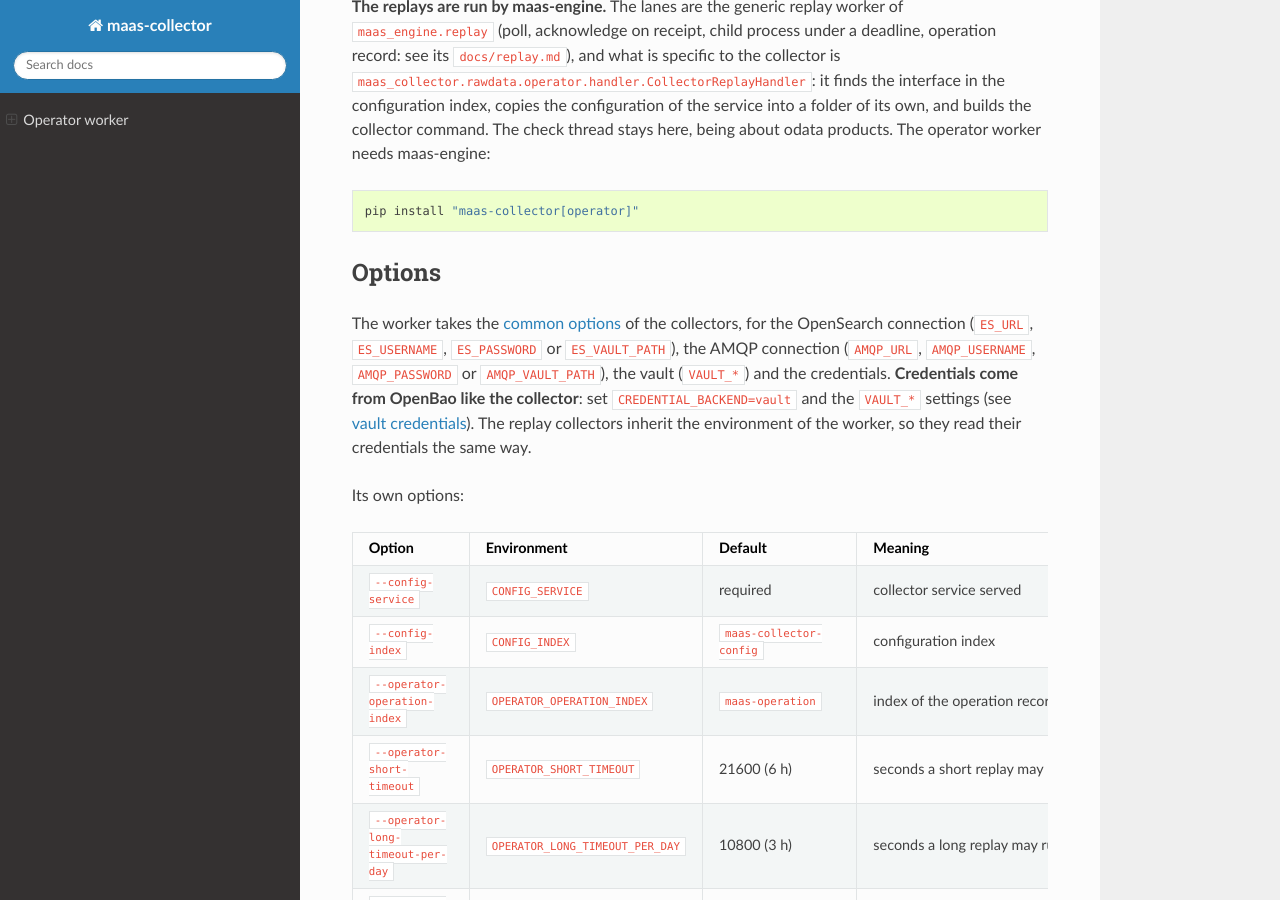
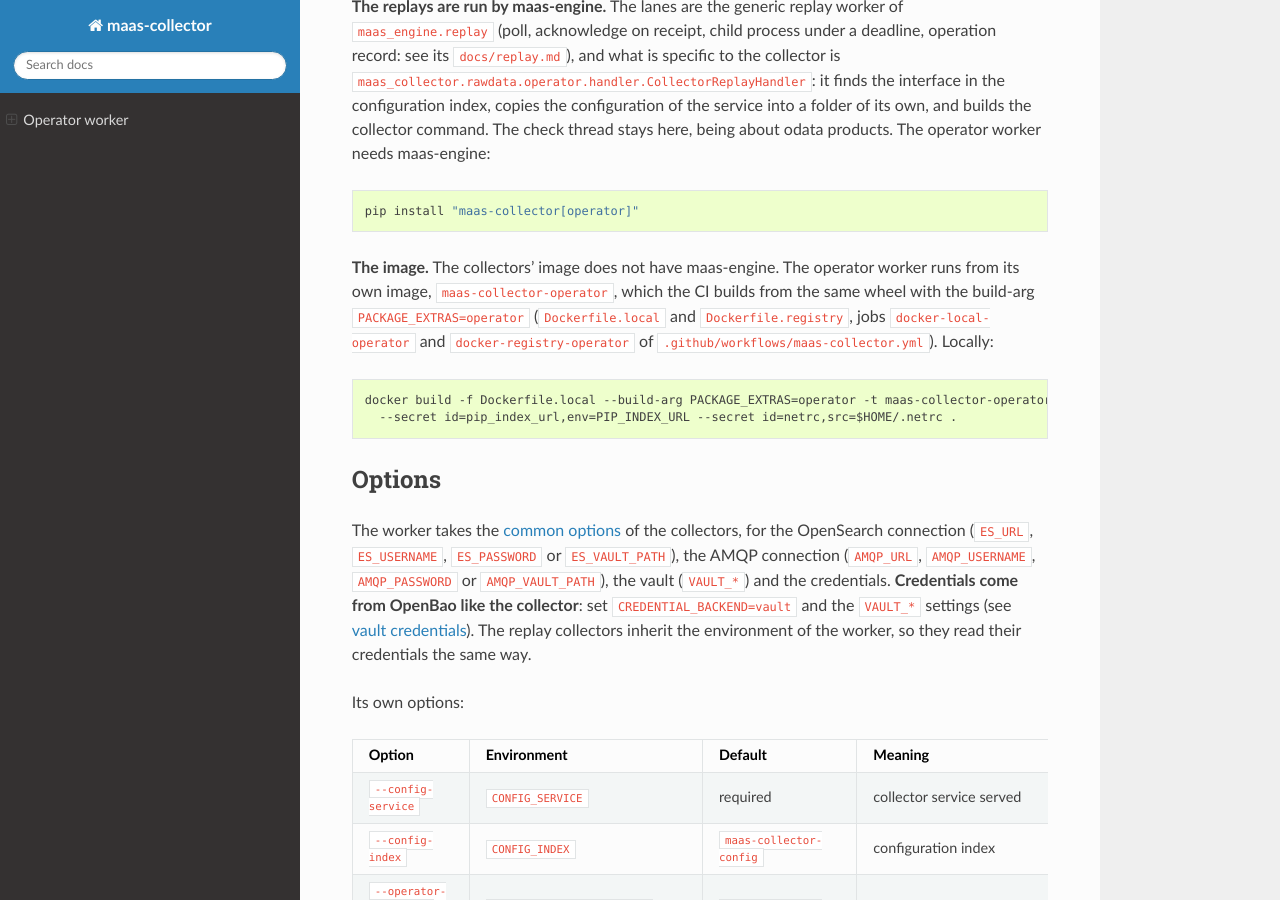
Before and after one commit to CSC-Operations-Coordination-Service/maas-collector, a Sphinx documentation site: the page built from docs/operator_worker.md, in a window 1280 px wide and 900 px high, scrolled down 499 px. Built offline with Sphinx 7.4.7 and the Read the Docs theme 3.1.0, drawn with Linux system fonts in a browser that asks for light colours; the version number is read from the project's files by our own code.

Commit message:
build: :wrench: Build an operator image with maas-engine
The operator worker needs maas-engine, which the collectors' image does not have.
Both Dockerfiles take a PACKAGE_EXTRAS build-arg (empty by default) and the CI builds
a second image, maas-collector-operator, with PACKAGE_EXTRAS=operator. The
collectors' image is unchanged.

Co-Authored-By: Claude Sonnet 5.5 <noreply@anthropic.com>

````diff
--- a/docs/operator_worker.md
+++ b/docs/operator_worker.md
@@ -27,6 +27,13 @@ about odata products. The operator worker needs maas-engine:
 
 ```
 pip install "maas-collector[operator]"
+```
+
+**The image.** The collectors' image does not have maas-engine. The operator worker runs from its own image, `maas-collector-operator`, which the CI builds from the same wheel with the build-arg `PACKAGE_EXTRAS=operator` (`Dockerfile.local` and `Dockerfile.registry`, jobs `docker-local-operator` and `docker-registry-operator` of `.github/workflows/maas-collector.yml`). Locally:
+
+```
+docker build -f Dockerfile.local --build-arg PACKAGE_EXTRAS=operator -t maas-collector-operator:dev \
+  --secret id=pip_index_url,env=PIP_INDEX_URL --secret id=netrc,src=$HOME/.netrc .
 ```
 
 ## Options
````
Also changed, not shown: CHANGELOG.md (+8 -0 lines), 3 other files.
